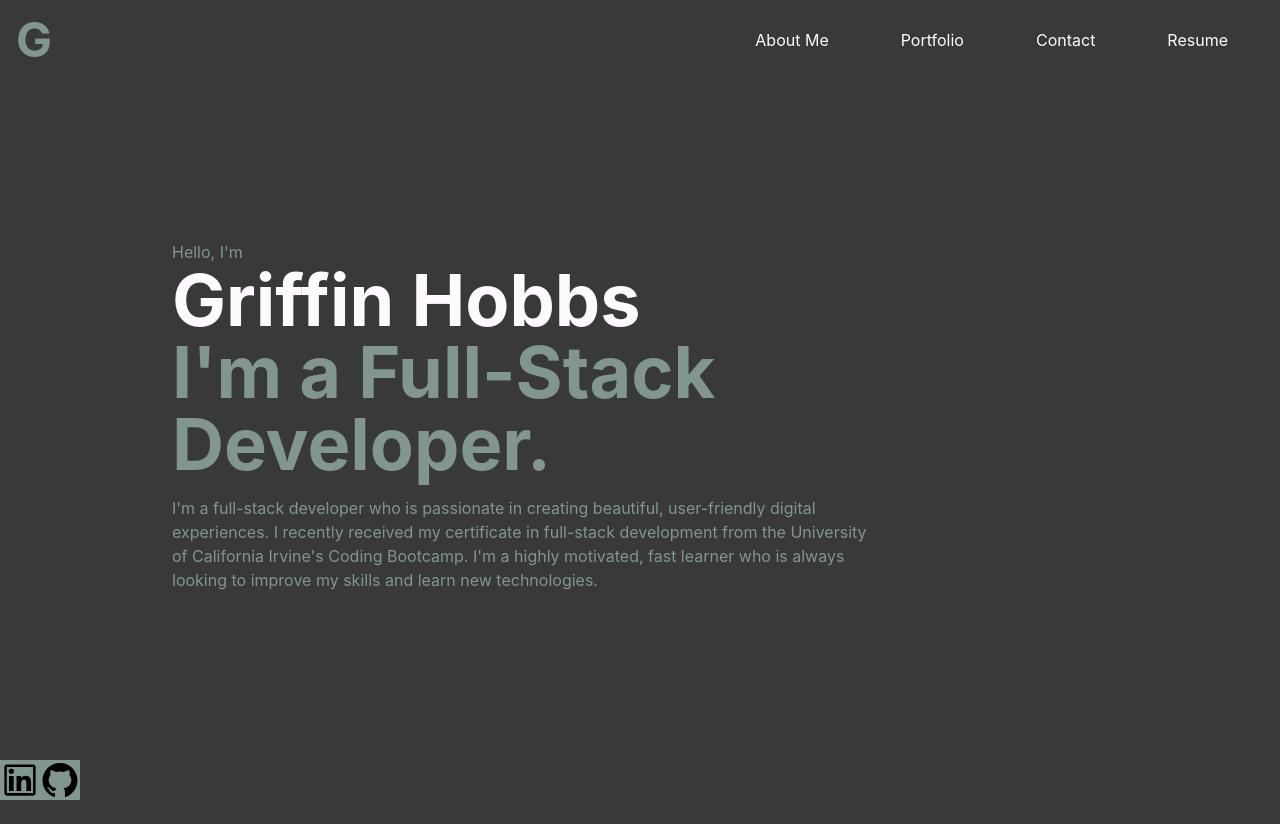
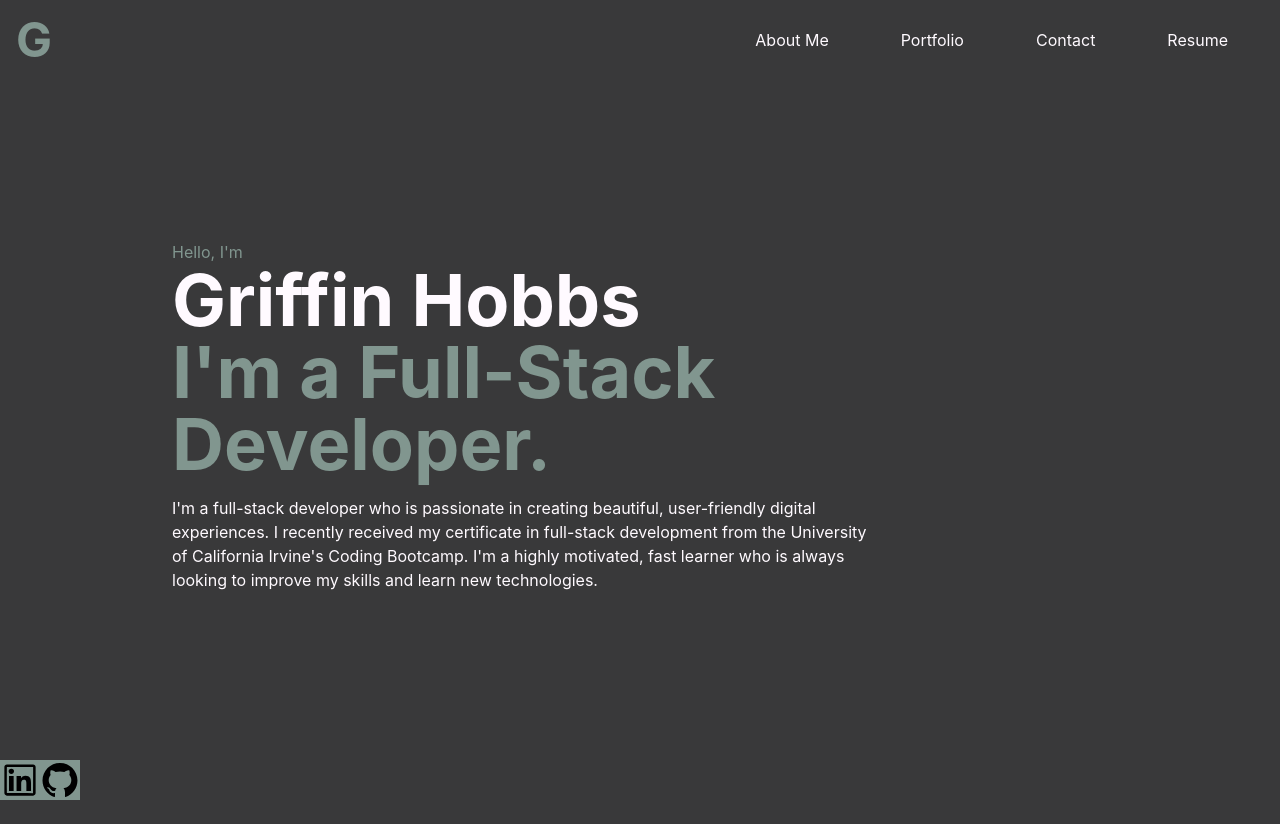
Before and after one commit to ffirgin/React-Portfolio, a React (Create React App) app: page / in a window 1280 px wide. Built offline with nearby package versions, Linux system fonts and the light colour scheme; the HTML template or start-up script is replaced by a standard one.

Commit message:
changed text color for description

```diff
--- a/src/components/About.jsx
+++ b/src/components/About.jsx
@@ -9,7 +9,7 @@ const About = () => {
         <p className='text-[#81968F]'>Hello, I'm</p>
         <h1 className='text-4xl sm:text-7xl font-bold text-[#FFFAFF]'>Griffin Hobbs</h1>
         <h2 className='text-4xl sm:text-7xl font-bold text-[#81968F]'>I'm a Full-Stack Developer.</h2>
-        <p className='text-[#81968F] py-4 max-w-[700px]'>I'm a full-stack developer who is passionate in creating beautiful, user-friendly digital experiences.
+        <p className='text-[#FFFAFF] py-4 max-w-[700px]'>I'm a full-stack developer who is passionate in creating beautiful, user-friendly digital experiences.
           I recently received my certificate in full-stack development from the University of California Irvine's Coding Bootcamp.
           I'm a highly motivated, fast learner who is always looking to improve my skills and learn new technologies.</p>
       </div>
```
